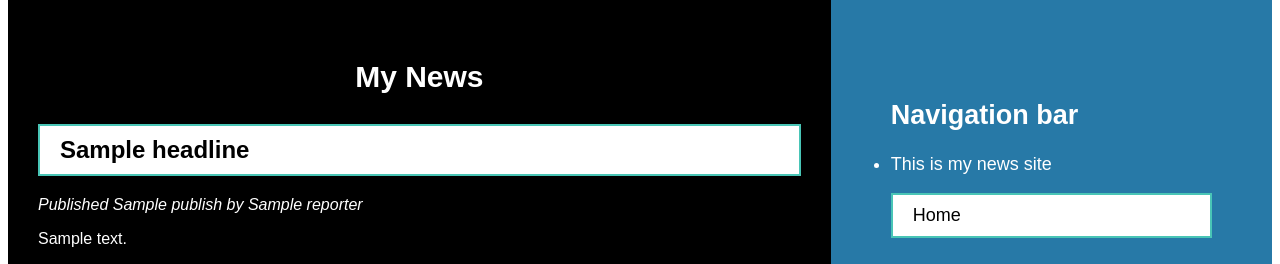
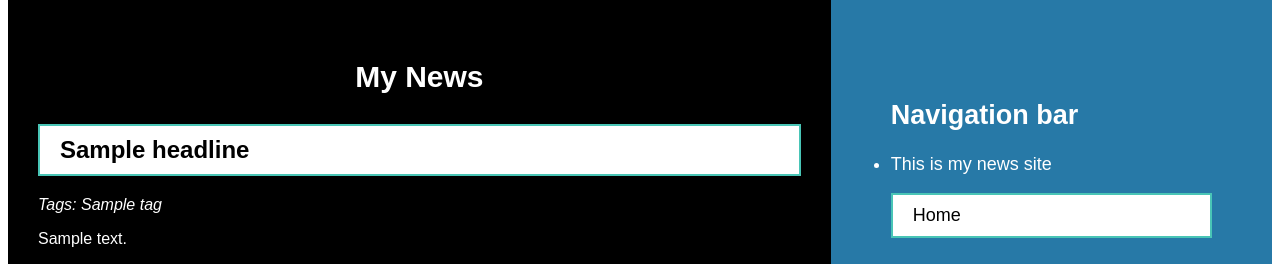
Before and after one commit to Mkspulemet/news, a Django app: template mywebsite/app_news/templates/app_news/article/list.html in a window 1280 px wide. Shown: the part 257-521 px from the top of the page. Run offline with Django 4.2, Linux system fonts and the light colour scheme; the template is opened without the code that fills it: most values are stand-ins (such as "Sample title", 1, 10 or a date in 2020).

Commit message:
add model Tags

```diff
--- a/mywebsite/app_news/models.py
+++ b/mywebsite/app_news/models.py
@@ -2,6 +2,7 @@ from django.db import models
 from django.utils import timezone
 from django.contrib.auth.models import User
 from django.urls import reverse
+from taggit.managers import TaggableManager
 
 
 class PublishedManager(models.Manager):
@@ -23,6 +24,7 @@ class Article(models.Model):
     class Status(models.TextChoices):
         DRAFT = 'DF', 'Draft'
         PUBLISHED = 'PB', 'Published'
+    tags = TaggableManager()
 
     status = models.CharField(max_length=2, choices=Status.choices,
                               default=Status.DRAFT)
--- a/mywebsite/app_news/templates/app_news/article/list.html
+++ b/mywebsite/app_news/templates/app_news/article/list.html
@@ -10,7 +10,7 @@
     </a>
 </h2>
     <p class="pdate">
-        Published {{ article.publish }} by {{ article.reporter}}
+       Tags: {{ article.tags.all|join:", " }}
     </p>
 {{ article.content|truncatewords:30|linebreaks }}
 {% endfor%}
--- a/mywebsite/mywebsite/settings.py
+++ b/mywebsite/mywebsite/settings.py
@@ -39,6 +39,7 @@ INSTALLED_APPS = [
     'django.contrib.messages',
     'django.contrib.staticfiles',
     'app_news.apps.AppNewsConfig',
+    'taggit',
 ]
 
 MIDDLEWARE = [
```
Also changed, not shown: mywebsite/app_news/migrations/0003_comment_comment_app_news_co_created_b00cdf_idx.py (added), mywebsite/app_news/migrations/0004_article_tags.py (added).
